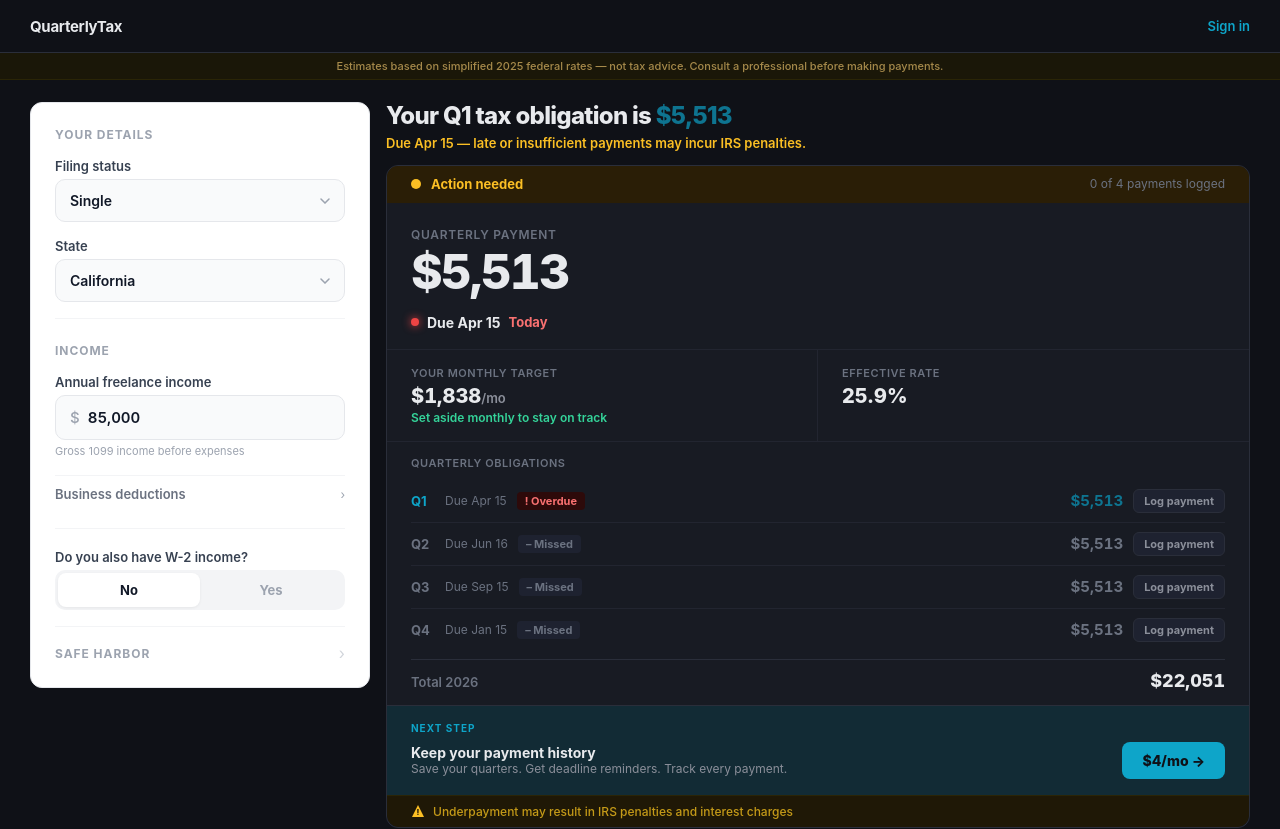
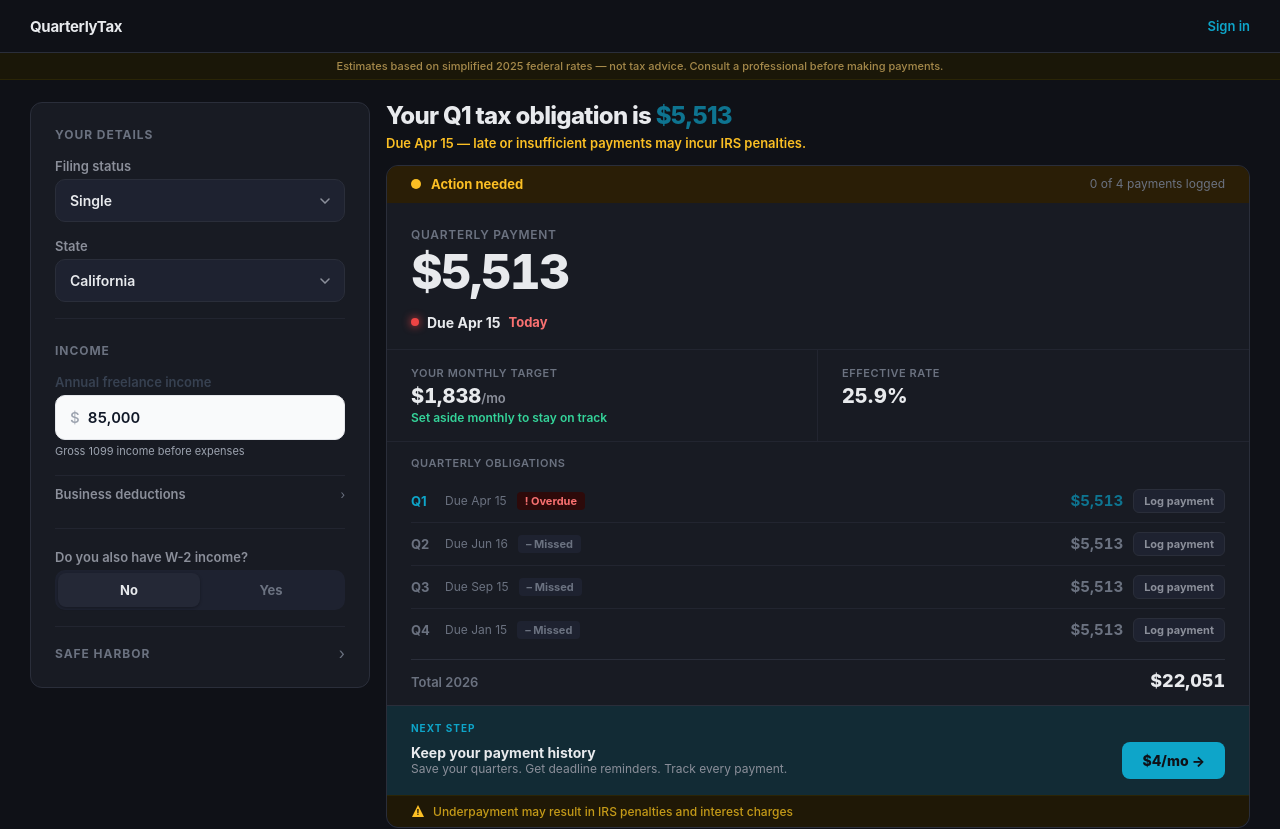
Before and after one commit to Tnellyy/Quarterlytax, a React (Vite) app: page / in a window 1280 px wide. Shown: the top 829 px of the page. Built offline with nearby package versions, Linux system fonts and the light colour scheme.

Commit message:
Update TaxInputs.jsx

```diff
--- a/src/components/TaxInputs.jsx
+++ b/src/components/TaxInputs.jsx
@@ -7,9 +7,9 @@ const selectStyle = {
   padding: "12px 14px",
   fontSize: 14,
   fontWeight: 600,
-  color: "#111827",
-  background: "#f9fafb",
-  border: "1.5px solid #e5e7eb",
+  color: "#e8eaed",
+  background: "#1e2230",
+  border: "1.5px solid #2a2e3a",
   borderRadius: 10,
   outline: "none",
   fontFamily: "inherit",
@@ -23,7 +23,7 @@ const selectStyle = {
 const sectionLabel = {
   fontSize: 12,
   fontWeight: 700,
-  color: "#9ca3af",
+  color: "#6b7280",
   textTransform: "uppercase",
   letterSpacing: ".08em",
   marginBottom: 16,
@@ -33,7 +33,7 @@ const inputLabel = {
   display: "block",
   fontSize: 13,
   fontWeight: 600,
-  color: "#374151",
+  color: "#8b8f9a",
   marginBottom: 5,
 };
 
@@ -62,7 +62,7 @@ export default function TaxInputs({
   }, [paychecksRemaining, pcFocused]);
 
   return (
-    <div style={{ border: "1px solid #e5e7eb", borderRadius: 12, padding: 24, background: "#fff" }}>
+    <div style={{ border: "1px solid #2a2e3a", borderRadius: 12, padding: 24, background: "#181b23" }}>
 
       {/* ─── Your details ─── */}
       <div style={sectionLabel}>Your details</div>
@@ -85,7 +85,7 @@ export default function TaxInputs({
         </select>
       </div>
 
-      <div style={{ height: 1, background: "#f3f4f6", margin: "8px 0 24px" }} />
+      <div style={{ height: 1, background: "#222530", margin: "8px 0 24px" }} />
 
       {/* ─── Quarterly income ─── */}
       <div style={sectionLabel}>Income</div>
@@ -103,11 +103,11 @@ export default function TaxInputs({
         style={{
           display: "flex", width: "100%", justifyContent: "space-between", alignItems: "center",
           background: "none", border: "none", cursor: "pointer", padding: "10px 0",
-          fontFamily: "inherit", borderTop: "1px solid #f3f4f6",
+          fontFamily: "inherit", borderTop: "1px solid #222530",
         }}
       >
-        <span style={{ fontSize: 13, fontWeight: 600, color: "#6b7280" }}>Business deductions</span>
-        <span style={{ fontSize: 12, color: "#9ca3af", transform: showDeductions ? "rotate(90deg)" : "none", transition: "transform .15s" }}>›</span>
+        <span style={{ fontSize: 13, fontWeight: 600, color: "#8b8f9a" }}>Business deductions</span>
+        <span style={{ fontSize: 12, color: "#6b7280", transform: showDeductions ? "rotate(90deg)" : "none", transition: "transform .15s" }}>›</span>
       </button>
       {showDeductions && (
         <CurrencyInput
@@ -118,12 +118,12 @@ export default function TaxInputs({
         />
       )}
 
-      <div style={{ height: 1, background: "#f3f4f6", margin: "16px 0 20px" }} />
+      <div style={{ height: 1, background: "#222530", margin: "16px 0 20px" }} />
 
       {/* ─── W-2 toggle ─── */}
       <div style={{ marginBottom: 16 }}>
         <label style={inputLabel}>Do you also have W-2 income?</label>
-        <div style={{ display: "flex", background: "#f3f4f6", borderRadius: 10, padding: 3 }}>
+        <div style={{ display: "flex", background: "#1e2230", borderRadius: 10, padding: 3 }}>
           {[
             { key: false, label: "No" },
             { key: true, label: "Yes" },
@@ -133,9 +133,9 @@ export default function TaxInputs({
               onClick={() => setHasW2(opt.key)}
               style={{
                 flex: 1, padding: "9px 0", border: "none", borderRadius: 8,
-                background: hasW2 === opt.key ? "#fff" : "transparent",
-                boxShadow: hasW2 === opt.key ? "0 1px 3px rgba(0,0,0,.06)" : "none",
-                color: hasW2 === opt.key ? "#111827" : "#9ca3af",
+                background: hasW2 === opt.key ? "#242836" : "transparent",
+                boxShadow: hasW2 === opt.key ? "0 1px 3px rgba(0,0,0,.3)" : "none",
+                color: hasW2 === opt.key ? "#e8eaed" : "#6b7280",
                 fontWeight: 700, fontSize: 13, cursor: "pointer", fontFamily: "inherit",
                 transition: "all .12s",
               }}
@@ -188,20 +188,20 @@ export default function TaxInputs({
               onChange={(e) => setPcRaw(e.target.value.replace(/[^0-9]/g, ""))}
               style={{
                 width: "100%", padding: "12px 14px", fontSize: 14, fontWeight: 600,
-                color: "#111827", background: pcFocused ? "#fff" : "#f9fafb",
-                border: pcFocused ? "1.5px solid #0e7490" : "1.5px solid #e5e7eb",
+                color: "#e8eaed", background: pcFocused ? "#242836" : "#1e2230",
+                border: pcFocused ? "1.5px solid #0e7490" : "1.5px solid #2a2e3a",
                 borderRadius: 10, outline: "none", fontFamily: "inherit",
                 fontVariantNumeric: "tabular-nums", transition: "all .15s",
               }}
             />
             {!paychecksManuallyEdited && (
-              <div style={{ fontSize: 11, color: "#9ca3af", marginTop: 4 }}>Estimated from pay frequency</div>
+              <div style={{ fontSize: 11, color: "#6b7280", marginTop: 4 }}>Estimated from pay frequency</div>
             )}
           </div>
         </div>
       )}
 
-      <div style={{ height: 1, background: "#f3f4f6", margin: "8px 0 16px" }} />
+      <div style={{ height: 1, background: "#222530", margin: "8px 0 16px" }} />
 
       {/* ─── Safe harbor accordion ─── */}
       <button
@@ -211,8 +211,8 @@ export default function TaxInputs({
           background: "none", border: "none", cursor: "pointer", fontFamily: "inherit", padding: 0,
         }}
       >
-        <span style={{ fontSize: 12, fontWeight: 700, color: "#9ca3af", textTransform: "uppercase", letterSpacing: ".08em" }}>Safe harbor</span>
-        <span style={{ color: "#d1d5db", fontSize: 16, transition: "transform .2s", transform: showSafeHarbor ? "rotate(90deg)" : "none" }}>›</span>
+        <span style={{ fontSize: 12, fontWeight: 700, color: "#6b7280", textTransform: "uppercase", letterSpacing: ".08em" }}>Safe harbor</span>
+        <span style={{ color: "#6b7280", fontSize: 16, transition: "transform .2s", transform: showSafeHarbor ? "rotate(90deg)" : "none" }}>›</span>
       </button>
       {showSafeHarbor && (
         <div style={{ marginTop: 16 }}>
```
